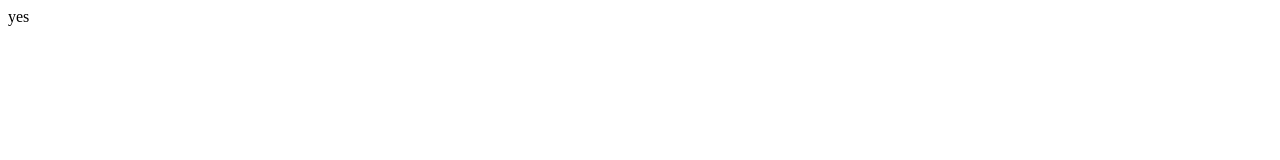
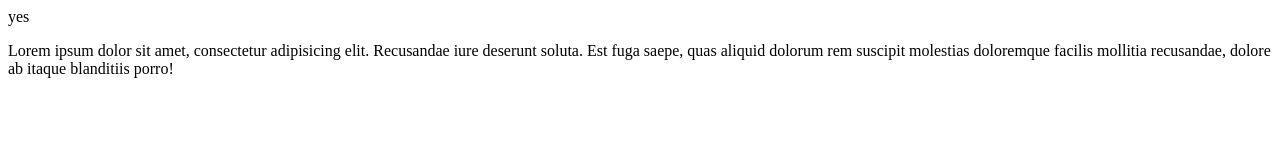
Before and after one commit to Ira1811/skillup, a plain HTML site: page lesson-6/index.html in a window 1280 px wide. Drawn offline with Linux system fonts and the light colour scheme.

Commit message:
add index.html

```diff
--- a/lesson-6/index.html
+++ b/lesson-6/index.html
@@ -10,5 +10,7 @@
     <div>
         yes
     </div>
+
+    <p>Lorem ipsum dolor sit amet, consectetur adipisicing elit. Recusandae iure deserunt soluta. Est fuga saepe, quas aliquid dolorum rem suscipit molestias doloremque facilis mollitia recusandae, dolore ab itaque blanditiis porro!</p>
 </body>
 </html>
```
